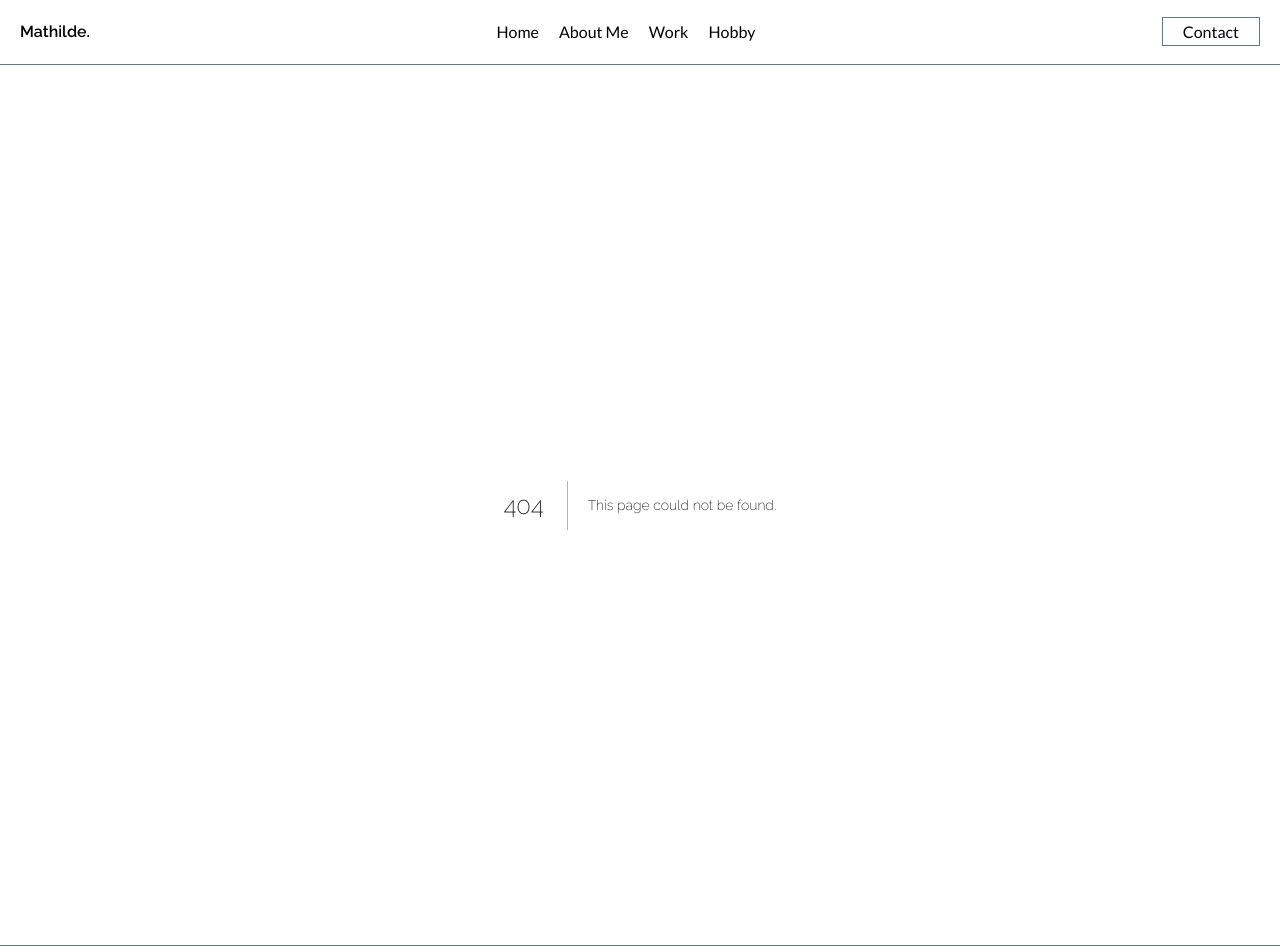
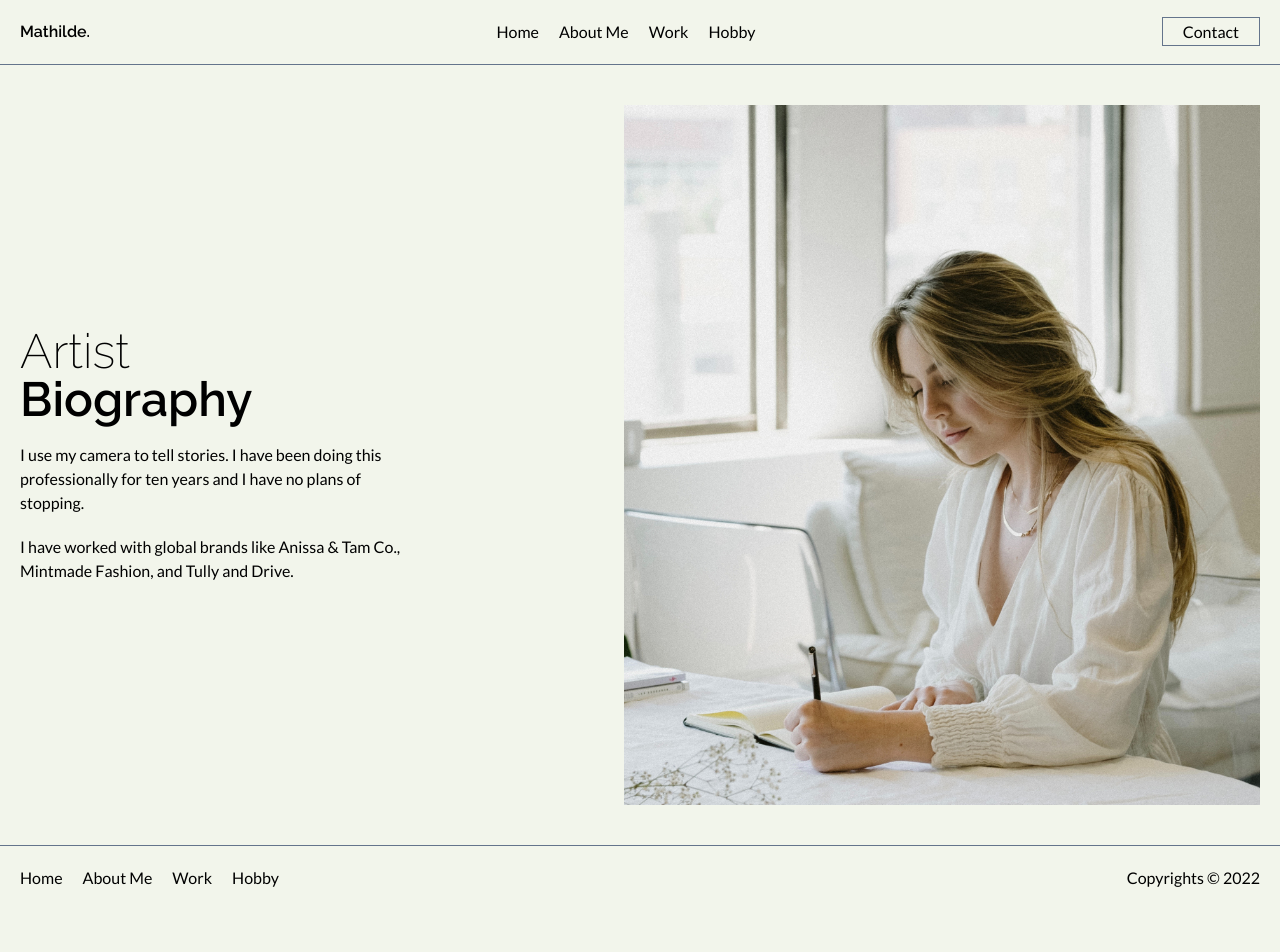
Before and after one commit to caesareza/nextjs-tailwind-portfolio-website, a Next.js app: page /about-me in a window 1280 px wide. Before the commit this address had no page. Shown: the top 952 px of the page. After the commit the page ends 910 px from the top, so only its background shows below. Built offline with nearby package versions, Linux system fonts and the light colour scheme.

Commit message:
Tambah page about me

```diff
--- a/jsconfig.json
+++ b/jsconfig.json
@@ -2,7 +2,8 @@
   "compilerOptions": {
     "baseUrl": ".",
     "paths": {
-      "@/components/*": ["src/components/*"]
+      "@/components/*": ["src/components/*"],
+      "@/data/*": ["src/data/*"]
     }
   }
 }
--- a/src/components/General/Footer.js
+++ b/src/components/General/Footer.js
@@ -1,31 +1,19 @@
-import React from "react";
-import Link from "next/link";
+import React from 'react'
+import Link from 'next/link'
+import { menu } from '@/data/menu'
 
 export default function Footer() {
-    return(
+  return (
     <footer className="border-t border-slate-500 mt-5 py-5">
       <div className="container mx-auto flex px-5">
         <ul className="flex gap-5">
-                    <li>
-                        <Link href="/">
-                            <a>Home</a>
+          {menu.map((value, index) => (
+            <li key={index}>
+              <Link href={value.href}>
+                <a>{value.label}</a>
               </Link>
             </li>
-                    <li>
-                        <Link href="/">
-                            <a>About Me</a>
-                        </Link>
-                    </li>
-                    <li>
-                        <Link href="/">
-                            <a>Work</a>
-                        </Link>
-                    </li>
-                    <li>
-                        <Link href="/">
-                            <a>Hobby</a>
-                        </Link>
-                    </li>
+          ))}
         </ul>
         <div className="ml-auto">Copyrights &copy; 2022</div>
       </div>
--- a/src/components/General/Header.js
+++ b/src/components/General/Header.js
@@ -1,32 +1,24 @@
-import React from "react";
+import React from 'react'
 import Link from 'next/link'
+import { menu } from '@/data/menu'
 
 export default function Header() {
   return (
     <header className="border-b border-slate-500 py-5 mb-5">
       <div className="container mx-auto flex justify-between px-5">
-                <div className="logo">Mathilde.</div>
+        <div className="logo">
+          <Link href="/">
+            <a>Mathilde.</a>
+          </Link>
+        </div>
         <ul className="flex gap-5">
-                    <li>
-                        <Link href="/">
-                            <a>Home</a>
+          {menu.map((value, index) => (
+            <li key={index}>
+              <Link href={value.href}>
+                <a>{value.label}</a>
               </Link>
             </li>
-                    <li>
-                        <Link href="/">
-                            <a>About Me</a>
-                        </Link>
-                    </li>
-                    <li>
-                        <Link href="/">
-                            <a>Work</a>
-                        </Link>
-                    </li>
-                    <li>
-                        <Link href="/">
-                            <a>Hobby</a>
-                        </Link>
-                    </li>
+          ))}
         </ul>
         <div>
           <Link href="/contact">
--- /dev/null
+++ b/src/data/menu.js
@@ -0,0 +1,18 @@
+export const menu = [
+  {
+    label: 'Home',
+    href: '/',
+  },
+  {
+    label: 'About Me',
+    href: '/about-me',
+  },
+  {
+    label: 'Work',
+    href: '/work',
+  },
+  {
+    label: 'Hobby',
+    href: '/hobby',
+  },
+]
--- /dev/null
+++ b/src/pages/about-me.js
@@ -0,0 +1,31 @@
+import React from 'react'
+
+const AboutMe = () => (
+  <section id="about-me" className="flex flex-col lg:gap-52 lg:flex-row">
+    <div className="space-y-5 grid place-content-center">
+      <h1 className="text-5xl">
+        <span>Artist</span> <br />
+        <span className="font-bold">Biography</span>
+      </h1>
+
+      <p>
+        I use my camera to tell stories. I have been doing this professionally
+        for ten years and I have no plans of stopping.
+      </p>
+      <p>
+        I have worked with global brands like Anissa & Tam Co., Mintmade
+        Fashion, and Tully and Drive.
+      </p>
+    </div>
+
+    <div className="mt-10 lg:mt-0 w-full h-[700px]">
+      <img
+        src="/photo/pexels-mathilde-langevin-about.jpg"
+        alt="About Mathilde"
+        className="w-full h-full object-cover"
+      />
+    </div>
+  </section>
+)
+
+export default AboutMe
```
Also changed, not shown: lint-staged.config.js (added, +10 -0 lines), package.json (+9 -3 lines), src/components/Layout/MainLayout.js (+8 -10 lines), src/pages/index.js (+8 -3 lines), .eslintrc.js (added), .eslintrc.json (deleted), .prettierrc.json (added), 2 other files (tests, documents, lock files or other folders). Lines whose indentation alone changed are shown as unchanged.
